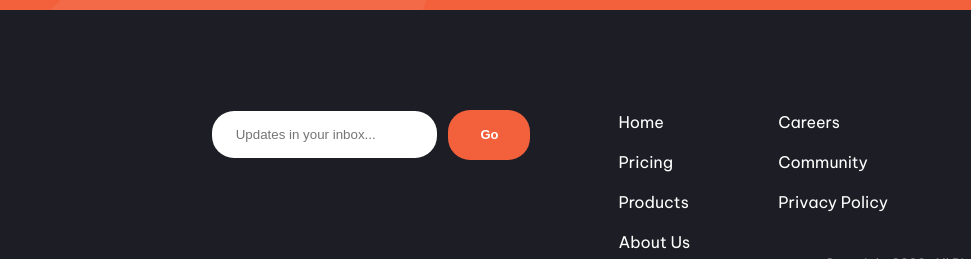
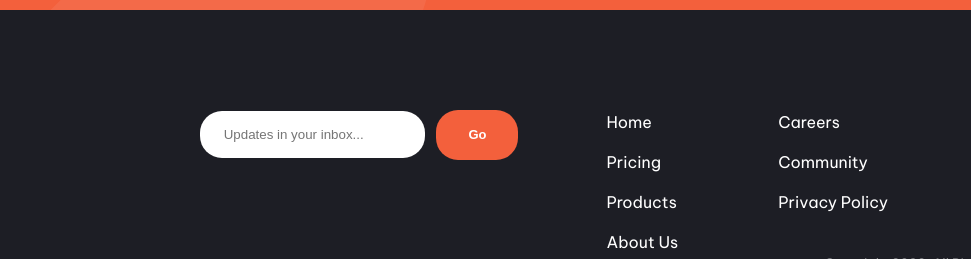
Before and after one commit to jkaps9/manage-landing-page, a website built with webpack: page src/template.html in a window 1280 px wide. Shown: the part 2376-2635 px from the top of the page, 0-971 px from the left. Built offline with nearby package versions, Linux system fonts and the light colour scheme.

Commit message:
combine footer links in one div and restyle

```diff
--- a/src/root.css
+++ b/src/root.css
@@ -873,6 +873,12 @@ header {
     }
 
     /* Navigation Links */
+    .links {
+      display: flex;
+      flex-wrap: wrap;
+      column-gap: calc(100 / 16 * 1rem);
+    }
+
     .nav {
       padding: 0;
       margin: 0;
--- a/src/template.html
+++ b/src/template.html
@@ -244,6 +244,7 @@
         </div>
 
         <!-- Links -->
+        <div class="links">
           <ul class="nav">
             <li class="nav-li">
               <a class="nav-link" href="/">Home</a>
@@ -269,6 +270,7 @@
               <a class="nav-link" href="/">Privacy Policy</a>
             </li>
           </ul>
+        </div>
 
         <!-- Socials -->
         <div class="social">
```
Lines whose indentation alone changed are shown as unchanged.
